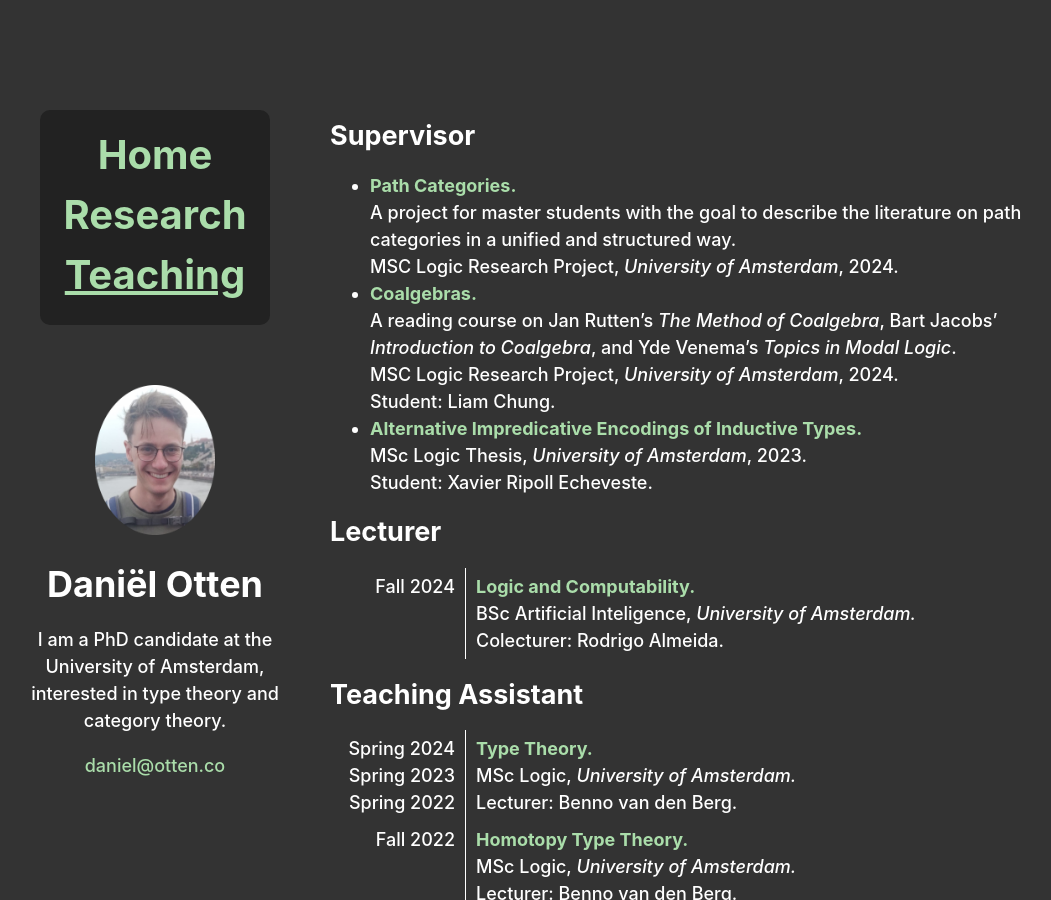
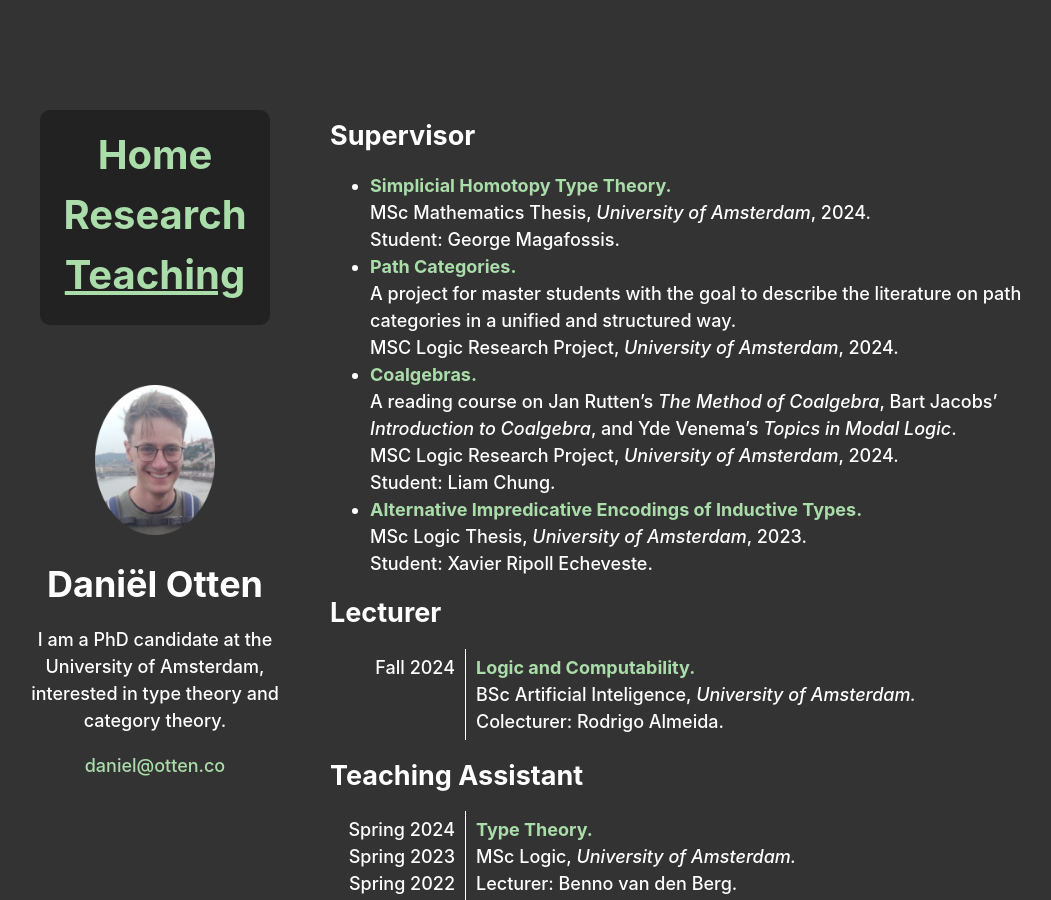
Before and after one commit to DDOtten/ddotten.github.io, a Jekyll site: the page built from teaching.md, in a window 1280 px wide and 900 px high. Shown: the whole window, without its empty margins (110-1161 px from the left). Built offline with Jekyll 4.4.1, drawn with Linux system fonts in a browser that asks for light colours.

Commit message:
added Georde

```diff
--- a/teaching.md
+++ b/teaching.md
@@ -6,6 +6,9 @@ layout: page
 
 # Supervisor
 
+- **Simplicial Homotopy Type Theory.** \
+    MSc Mathematics Thesis, *University of Amsterdam*, 2024. \
+    Student: George Magafossis.
 - **[Path Categories](/path_categories.md).** \
     A project for master students with the goal to describe the literature on path categories in a unified and structured way. \
     MSC Logic Research Project, *University of Amsterdam*, 2024.
```
